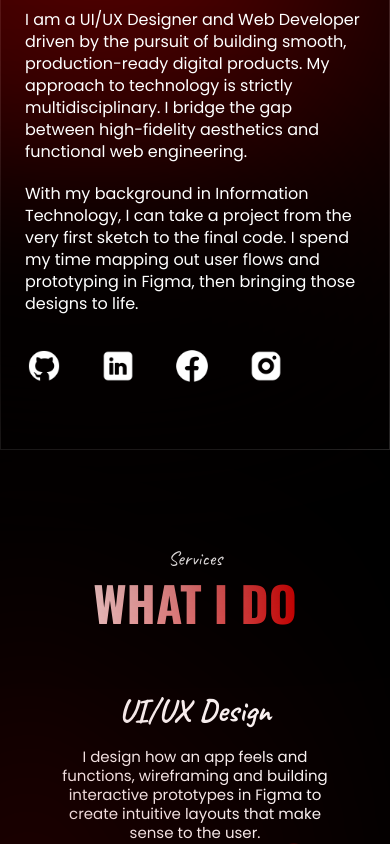
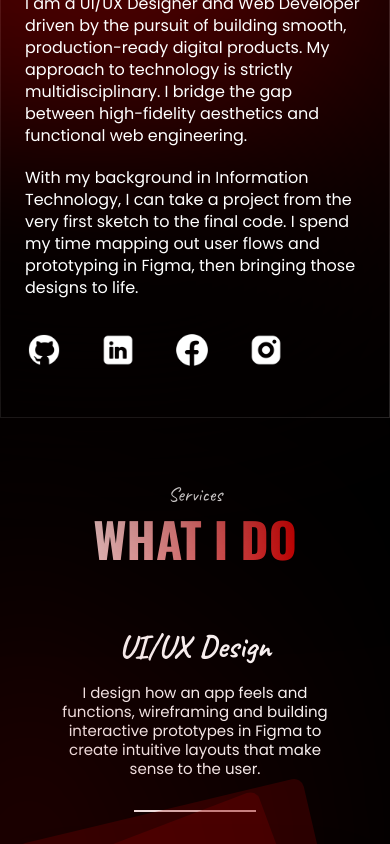
Before and after one commit to JaiAnoba/Portfolio, a React (Vite) app: page / in a window 390 px wide. Shown: the part 1156-2000 px from the top of the page. Built offline with nearby package versions, Linux system fonts and the light colour scheme; a web font is replaced by a local one.

Commit message:
2nd push

```diff
--- a/src/components/About.css
+++ b/src/components/About.css
@@ -3,7 +3,7 @@
   display: grid;
   grid-template-columns: 1fr 1fr;
   gap: 3rem;
-  padding: 6rem 8.875rem 8rem;
+  padding: 4rem 8.875rem 5rem;
   min-height: 700px;
   align-items: center;
   border: 1px solid rgba(255, 255, 255, 0.2);
@@ -100,7 +100,7 @@
 @media (max-width: 1024px) {
   .about {
     grid-template-columns: 1fr;
-    padding: 4rem 1.5rem;
+    padding: 3rem 1.5rem;
   }
 
   .about-portrait-wrap {
--- a/src/components/Contact.css
+++ b/src/components/Contact.css
@@ -1,6 +1,6 @@
 .contact {
   position: relative;
-  padding: 6rem 8.875rem 4rem;
+  padding: 4rem 8.875rem 3rem;
   overflow: hidden;
 }
 
@@ -110,7 +110,7 @@
 
 @media (max-width: 768px) {
   .contact {
-    padding: 4rem 1.5rem 3rem;
+    padding: 3rem 1.5rem 2.5rem;
   }
 
   .contact-row {
--- a/src/components/Foundation.css
+++ b/src/components/Foundation.css
@@ -1,6 +1,6 @@
 .foundation {
   position: relative;
-  padding: 6rem 8.875rem 8rem;
+  padding: 4rem 8.875rem 5rem;
   overflow: hidden;
 }
 
@@ -178,7 +178,7 @@
 
 @media (max-width: 1100px) {
   .foundation {
-    padding: 4rem 1.5rem;
+    padding: 3rem 1.5rem;
   }
 
   .foundation-grid {
--- a/src/components/Projects.css
+++ b/src/components/Projects.css
@@ -1,6 +1,6 @@
 .projects {
   position: relative;
-  padding: 6rem 0 8rem;
+  padding: 4rem 0 5rem;
   overflow: hidden;
 }
 
--- a/src/components/Services.css
+++ b/src/components/Services.css
@@ -1,6 +1,6 @@
 .services {
   position: relative;
-  padding: 6rem 2rem 8rem;
+  padding: 4rem 2rem 5rem;
   text-align: center;
   overflow: hidden;
 }
```
